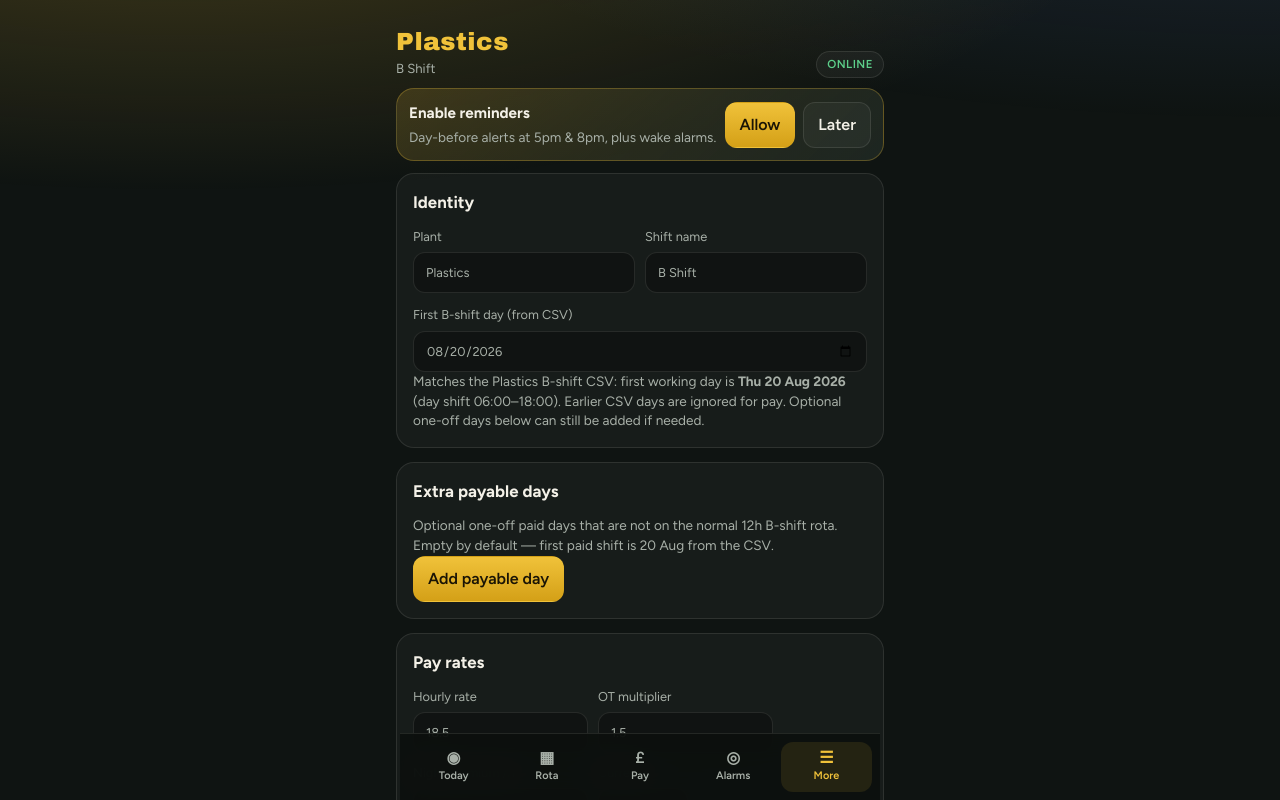
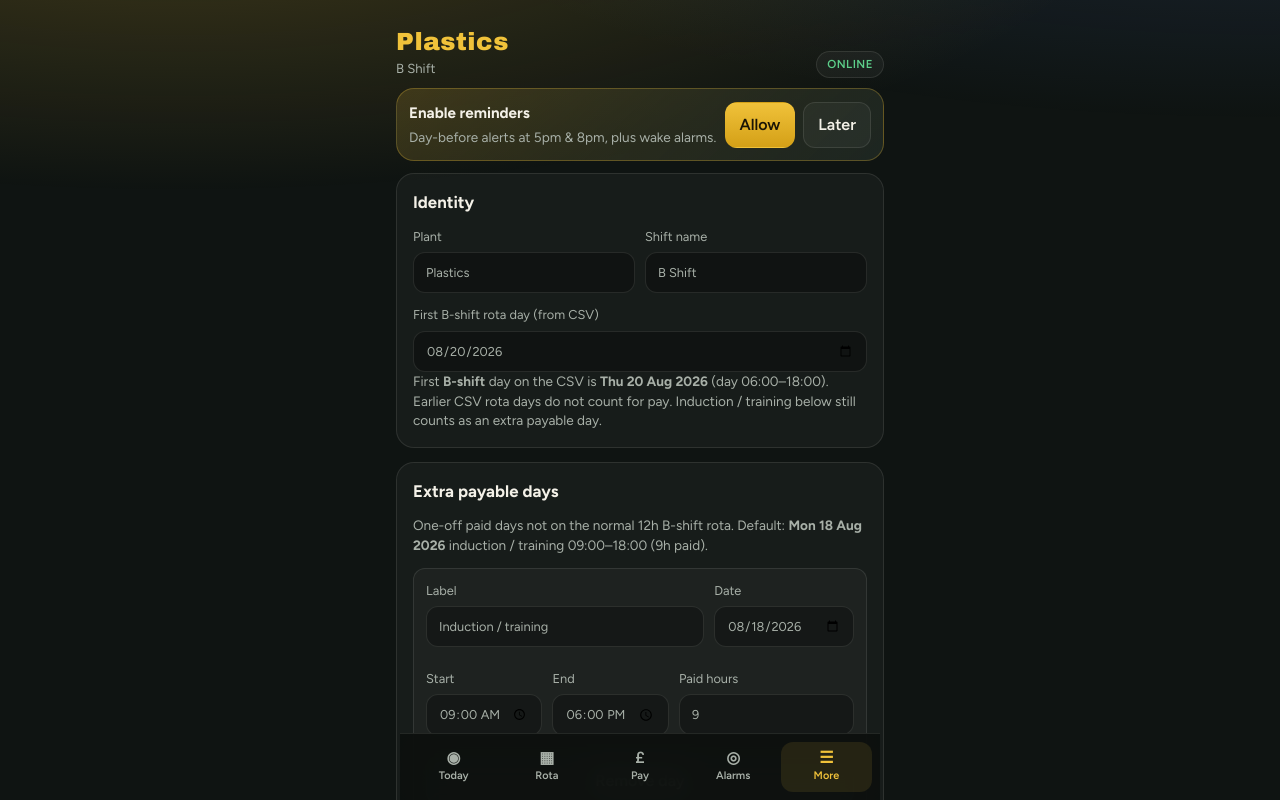
Before and after one commit to perpetualadam/plastics-shift-planner, a Next.js app: page /settings in a window 1280 px wide. Shown: the top 800 px of the page. Built offline with nearby package versions, Linux system fonts and the light colour scheme.

Commit message:
Restore 18 Aug induction as a payable extra day
Keep first B-shift rota day as 20 Aug from the CSV, and count Mon 18 Aug
induction/training 09:00–18:00 (9h) as a default extra payable day.

Co-authored-by: perpetualadam <perpetualadam@users.noreply.github.com>

```diff
--- a/scripts/test-pay.ts
+++ b/scripts/test-pay.ts
@@ -12,7 +12,6 @@ import {
   DEFAULT_EXTRA_WORK,
   DEFAULT_SETTINGS,
   type AppData,
-  type ExtraWorkEntry,
 } from "../src/lib/storage";
 import { getShiftForDate } from "../src/lib/rota";
 import { ROTA_BY_DATE } from "../src/lib/rotaData";
@@ -28,9 +27,13 @@ const baseData: AppData = {
   installedHintDismissed: false,
 };
 
-// CSV: first B-shift day for this job is Thu 20 Aug 2026 (day). 18–19 Aug are off / not in CSV.
+// First CSV B-shift day is Thu 20 Aug; induction 18 Aug is a separate extra payable day
 assert.equal(DEFAULT_SETTINGS.workStartDate, "2026-08-20");
-assert.equal(DEFAULT_EXTRA_WORK.length, 0);
+assert.equal(DEFAULT_EXTRA_WORK.length, 1);
+assert.equal(DEFAULT_EXTRA_WORK[0].dateKey, "2026-08-18");
+assert.equal(DEFAULT_EXTRA_WORK[0].paidHours, 9);
+assert.equal(DEFAULT_EXTRA_WORK[0].start, "09:00");
+assert.equal(DEFAULT_EXTRA_WORK[0].end, "18:00");
 assert.equal(ROTA_BY_DATE["2026-08-18"], undefined);
 assert.equal(getShiftForDate(new Date(2026, 7, 19)).kind, "off");
 assert.equal(getShiftForDate(new Date(2026, 7, 20)).kind, "day");
@@ -51,7 +54,7 @@ assert.equal(
   11.5,
 );
 
-// Aug 2026 from CSV after first shift 20th: days 20,21,25,26 (4) + nights 29,30,31 (3) = 7
+// Aug 2026: rota from 20th = 4 days + 3 nights = 7 × 11.5 paid, plus induction 9h on 18th
 const unpaid = calculatePay(
   {
     ...baseData,
@@ -70,15 +73,15 @@ const unpaid = calculatePay(
 );
 assert.equal(unpaid.scheduledDays, 4);
 assert.equal(unpaid.scheduledNights, 3);
-assert.equal(unpaid.extraDays, 0);
-assert.equal(unpaid.scheduledHours, 7 * 12);
-assert.equal(unpaid.paidHours, 7 * 11.5);
-assert.equal(unpaid.basePay, 7 * 11.5 * 10);
+assert.equal(unpaid.extraDays, 1);
+assert.equal(unpaid.scheduledHours, 7 * 12 + 9);
+assert.equal(unpaid.paidHours, 7 * 11.5 + 9);
+assert.equal(unpaid.basePay, (7 * 11.5 + 9) * 10);
 assert.equal(unpaid.attendanceBonus, ATTENDANCE_BONUS_AMOUNT);
 assert.equal(unpaid.total, unpaid.basePay + ATTENDANCE_BONUS_AMOUNT);
 
-// Days before first shift do not pay (and no default induction)
-const beforeStart = calculatePay(
+// Induction alone in a week before rota start still pays
+const inductionOnly = calculatePay(
   {
     ...baseData,
     settings: { ...DEFAULT_SETTINGS, hourlyRate: 10, workStartDate: "2026-08-20" },
@@ -86,33 +89,10 @@ const beforeStart = calculatePay(
   new Date(2026, 7, 17),
   new Date(2026, 7, 19),
 );
-assert.equal(beforeStart.extraDays, 0);
-assert.equal(beforeStart.paidHours, 0);
-assert.equal(beforeStart.basePay, 0);
-assert.equal(beforeStart.scheduledDays, 0);
-
-// Optional extra day still works when explicitly added
-const explicitExtra: ExtraWorkEntry = {
-  id: "extra-1",
-  dateKey: "2026-08-18",
-  label: "Training",
-  start: "09:00",
-  end: "18:00",
-  clockHours: 9,
-  paidHours: 9,
-};
-const withExtra = calculatePay(
-  {
-    ...baseData,
-    extraWork: [explicitExtra],
-    settings: { ...DEFAULT_SETTINGS, hourlyRate: 10, workStartDate: "2026-08-20" },
-  },
-  new Date(2026, 7, 17),
-  new Date(2026, 7, 19),
-);
-assert.equal(withExtra.extraDays, 1);
-assert.equal(withExtra.paidHours, 9);
-assert.equal(withExtra.basePay, 90);
+assert.equal(inductionOnly.extraDays, 1);
+assert.equal(inductionOnly.paidHours, 9);
+assert.equal(inductionOnly.basePay, 90);
+assert.equal(inductionOnly.scheduledDays, 0);
 
 // Active loss voids the monthly attendance bonus
 const withLoss = calculateMonthPay(
--- a/src/components/SettingsView.tsx
+++ b/src/components/SettingsView.tsx
@@ -136,7 +136,7 @@ export function SettingsView() {
           </label>
         </div>
         <label className="grow block-field">
-          First B-shift day (from CSV)
+          First B-shift rota day (from CSV)
           <input
             type="date"
             value={data.settings.workStartDate || "2026-08-20"}
@@ -144,9 +144,9 @@ export function SettingsView() {
           />
         </label>
         <p className="help">
-          Matches the Plastics B-shift CSV: first working day is{" "}
-          <strong>Thu 20 Aug 2026</strong> (day shift 06:00–18:00). Earlier CSV days are ignored
-          for pay. Optional one-off days below can still be added if needed.
+          First <strong>B-shift</strong> day on the CSV is{" "}
+          <strong>Thu 20 Aug 2026</strong> (day 06:00–18:00). Earlier CSV rota days do not count
+          for pay. Induction / training below still counts as an extra payable day.
         </p>
       </section>
 
@@ -155,8 +155,8 @@ export function SettingsView() {
           <h2>Extra payable days</h2>
         </div>
         <p className="help">
-          Optional one-off paid days that are not on the normal 12h B-shift rota. Empty by default
-          — first paid shift is 20 Aug from the CSV.
+          One-off paid days not on the normal 12h B-shift rota. Default:{" "}
+          <strong>Mon 18 Aug 2026</strong> induction / training 09:00–18:00 (9h paid).
         </p>
         {(data.extraWork ?? []).map((entry) => (
           <div key={entry.id} className="extra-work-card">
@@ -241,7 +241,7 @@ export function SettingsView() {
           onClick={() =>
             upsertExtraWork({
               id: uid(),
-              dateKey: data.settings.workStartDate || "2026-08-20",
+              dateKey: "2026-08-18",
               label: "Extra day",
               start: "09:00",
               end: "18:00",
--- a/src/lib/storage.ts
+++ b/src/lib/storage.ts
@@ -19,7 +19,7 @@ export type AppSettings = {
   /** Editable wake clock times (HH:MM). Defaults match CSV dog-feed alarms. */
   dayWakeTime: string;
   nightWakeTime: string;
-  /** First B-shift day that counts for pay (from CSV; default 2026-08-20). */
+  /** First B-shift rota day that counts for pay (CSV; default 2026-08-20). */
   workStartDate: string;
   /** Clock hours on site per shift (usually 12). */
   shiftClockHours: number;
@@ -155,11 +155,22 @@ export const CSV_DEFAULT_WAKE = {
   night: "16:49",
 } as const;
 
-/** No default extras — first paid day is CSV B-shift on workStartDate (2026-08-20). */
-export const DEFAULT_EXTRA_WORK: ExtraWorkEntry[] = [];
-
-/** Legacy seed from an earlier build; 18 Aug is not a B-shift CSV day. */
-const LEGACY_INDUCTION_ID = "induction-2026-08-18";
+/**
+ * Payable induction / training — Mon 18 Aug 2026, 09:00–18:00 (9h).
+ * Not on the B-shift CSV rota; first CSV shift is still Thu 20 Aug.
+ */
+export const DEFAULT_EXTRA_WORK: ExtraWorkEntry[] = [
+  {
+    id: "induction-2026-08-18",
+    dateKey: "2026-08-18",
+    label: "Induction / training",
+    start: "09:00",
+    end: "18:00",
+    clockHours: 9,
+    paidHours: 9,
+    note: "Induction and training 09:00–18:00",
+  },
+];
 
 function hoursBetween(start: string, end: string): number {
   const [sh, sm] = start.split(":").map(Number);
@@ -214,9 +225,15 @@ function normalizeData(parsed: Partial<AppData>): AppData {
   const losses = (parsed.attendanceBonusLosses ?? [])
     .map((l) => normalizeLoss(l as Partial<AttendanceBonusLoss>))
     .filter((l): l is AttendanceBonusLoss => l !== null);
-  const extraWork = (parsed.extraWork ?? DEFAULT_EXTRA_WORK.map((e) => ({ ...e }))).filter(
-    (e) => e.id !== LEGACY_INDUCTION_ID,
-  );
+
+  const hasExtraKey = Object.prototype.hasOwnProperty.call(parsed, "extraWork");
+  const stored = parsed.extraWork ?? [];
+  // Fresh installs, or installs emptied by the mistaken wipe → seed induction extra day
+  const extraWork =
+    !hasExtraKey || stored.length === 0
+      ? DEFAULT_EXTRA_WORK.map((e) => ({ ...e }))
+      : stored;
+
   return {
     settings: { ...DEFAULT_SETTINGS, ...parsed.settings },
     overtime: parsed.overtime ?? [],
```
